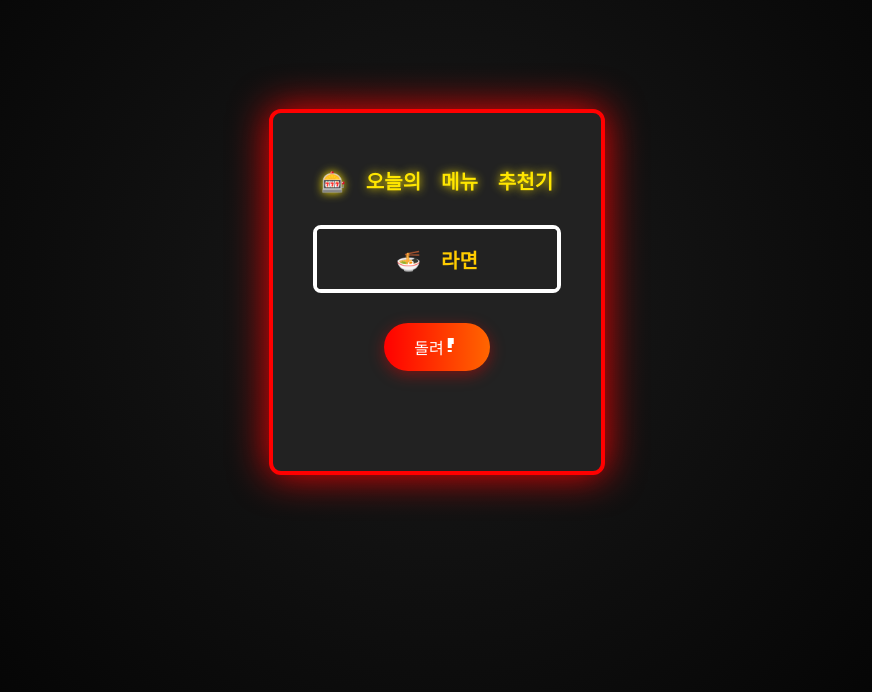
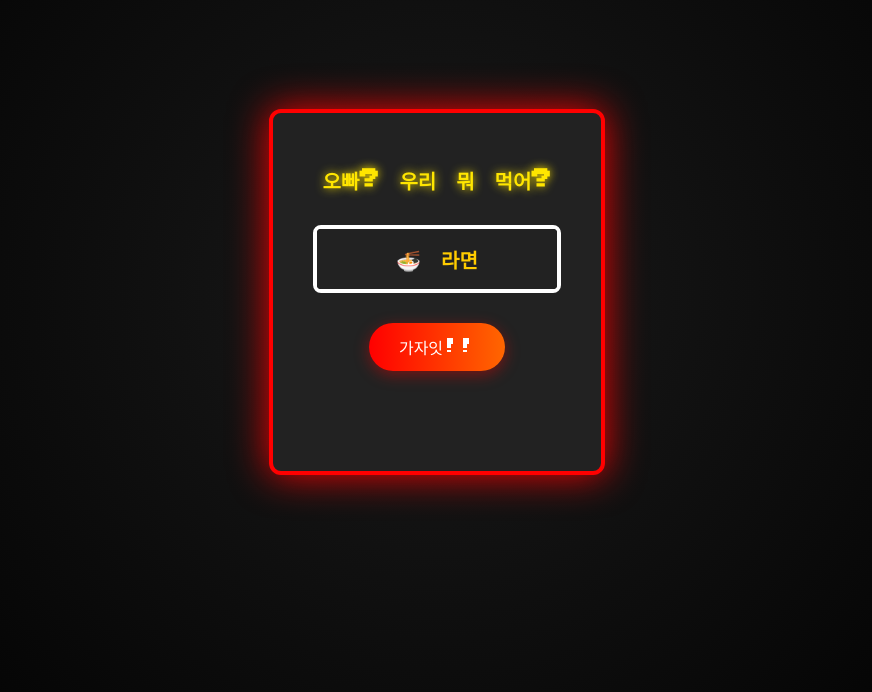
Before and after one commit to owlhwan103707/mechu, a plain HTML site: page index.html in a window 1280 px wide. Shown: the part 108-800 px from the top of the page, without its empty margins (203-1075 px from the left). Drawn offline with nearby package versions, Linux system fonts and the light colour scheme.

Commit message:
Update index.html
수정중

```diff
--- a/index.html
+++ b/index.html
@@ -3,14 +3,14 @@
 <head>
   <meta charset="UTF-8" />
   <meta name="viewport" content="width=device-width, initial-scale=1.0" />
-  <title>🎰 오늘의 메뉴 슬롯머신</title>
+  <title>오빠? 우리 뭐 먹어</title>
   <link rel="stylesheet" href="style.css" />
  <script src="https://cdn.jsdelivr.net/npm/canvas-confetti@1.6.0/dist/confetti.browser.min.js"></script>
 
 </head>
 <body>
   <div class="machine">
-    <h1>🎰 오늘의 메뉴 추천기</h1>
+    <h1>오빠? 우리 뭐 먹어?</h1>
 
     <div class="slot-box">
       <!-- 왼쪽 커스텀 화살표 -->
@@ -34,7 +34,7 @@
       </div>
     </div>
 
-    <button onclick="spin()">돌려!</button>
+    <button onclick="spin()">가자잇!!</button>
     <p id="result"></p>
   </div>
 
```
